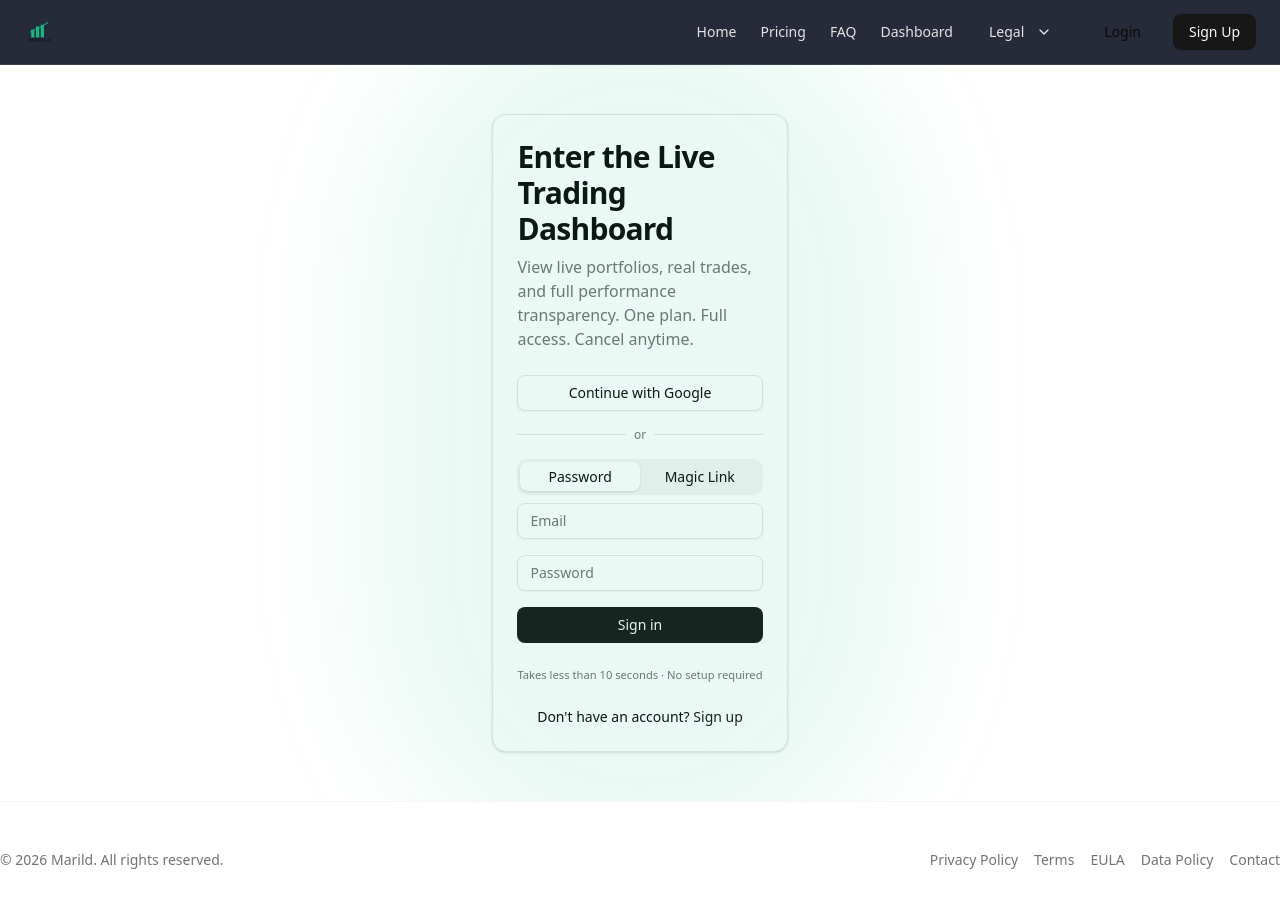
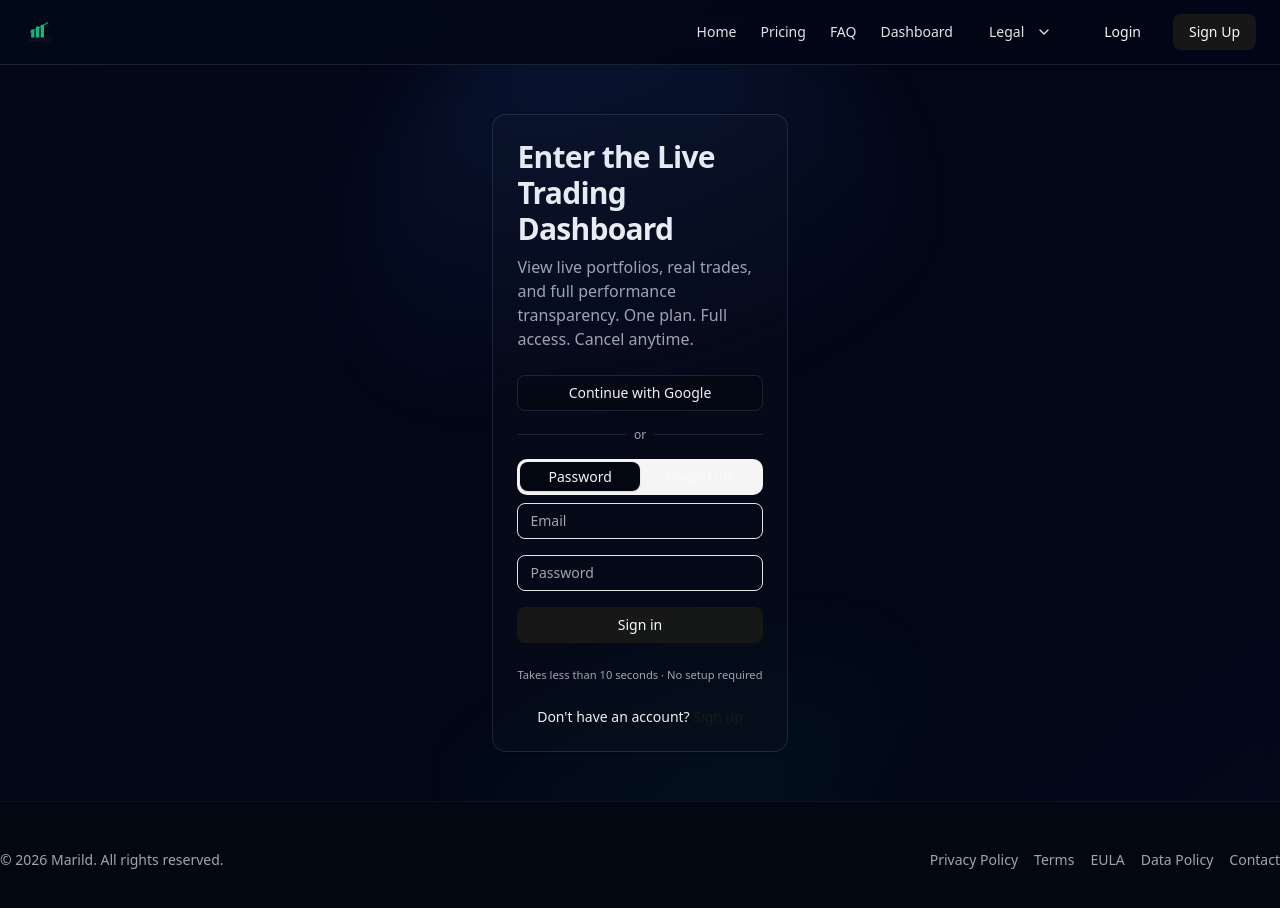
Before and after one commit to jannikmariager/marild, a Next.js app: page /login in a window 1280 px wide. Shown: the top 908 px of the page. Built offline with nearby package versions, Linux system fonts and the light colour scheme; no server answers.

Commit message:
Apply dark theme to auth pages

```diff
--- a/app/(auth)/layout.tsx
+++ b/app/(auth)/layout.tsx
@@ -27,12 +27,18 @@ export default function AuthLayout({
   children: React.ReactNode;
 }>) {
   return (
-    <div className={`${geistSans.variable} ${geistMono.variable} antialiased`}>
+    <div className={`auth-theme ${geistSans.variable} ${geistMono.variable} antialiased`}>
       <DashboardTransitionProvider>
-        <Navbar />
-        <main>{children}</main>
-        <Footer />
-        <Analytics />
+        <div className="relative min-h-screen bg-background text-foreground">
+          <div className="pointer-events-none absolute inset-0 bg-[radial-gradient(circle_at_top,_rgba(59,130,246,0.25),_transparent_60%),_radial-gradient(circle_at_bottom,_rgba(16,185,129,0.18),_transparent_65%)] opacity-80" />
+          <div className="pointer-events-none absolute inset-0 bg-[linear-gradient(135deg,rgba(16,185,129,0.12),transparent,rgba(59,130,246,0.12))]" />
+          <div className="relative z-10 flex min-h-screen flex-col">
+            <Navbar />
+            <main className="flex-1">{children}</main>
+            <Footer />
+          </div>
+          <Analytics />
+        </div>
       </DashboardTransitionProvider>
     </div>
   );
--- a/app/globals.css
+++ b/app/globals.css
@@ -168,6 +168,30 @@
 .marketing-theme .card-button {
   color: inherit;
 }
+
+.auth-theme {
+  color-scheme: dark;
+  --background: rgba(3, 7, 18, 1);
+  --foreground: rgba(248, 250, 252, 0.98);
+  --card: rgba(6, 11, 25, 0.9);
+  --card-foreground: rgba(255, 255, 255, 0.95);
+  --border: rgba(148, 163, 184, 0.18);
+  --muted-foreground: rgba(226, 232, 240, 0.7);
+}
+
+.auth-theme .auth-page {
+  min-height: calc(100vh - 4rem);
+  background: linear-gradient(180deg, rgba(2, 6, 23, 0.95), rgba(2, 6, 23, 0.85));
+  color: var(--foreground);
+}
+
+.auth-theme .auth-page-gradient,
+.auth-theme .auth-glow {
+  background: radial-gradient(circle at 30% -20%, rgba(59, 130, 246, 0.25), transparent 55%),
+    radial-gradient(circle at 80% 130%, rgba(16, 185, 129, 0.2), transparent 45%);
+  filter: blur(40px);
+  opacity: 0.7;
+}
 .marketing-theme {
   color-scheme: dark;
   --background: oklch(0.145 0 0);
```
